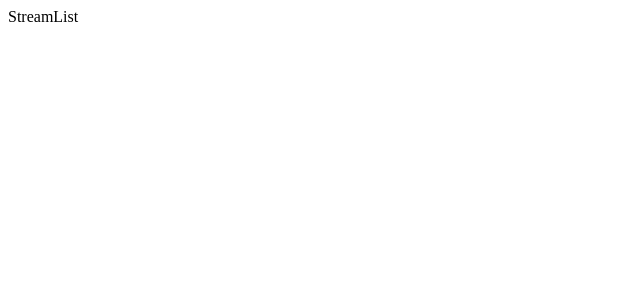
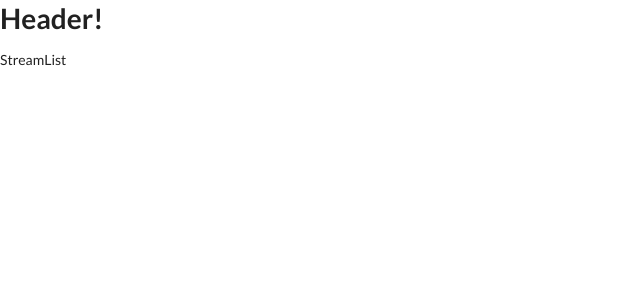
Before and after one commit to Chul0/twitch, a React (Create React App) app in the folder client/: page / in a window 1280 px wide. Shown: the top 300 px of the page, without its empty margins (0-640 px from the left). Built offline with nearby package versions, Linux system fonts and the light colour scheme.

Commit message:
semantic ui setup

```diff
--- a/client/public/index.html
+++ b/client/public/index.html
@@ -3,6 +3,7 @@
   <head>
     <meta charset="utf-8" />
     <link rel="icon" href="%PUBLIC_URL%/favicon.ico" />
+    <link rel="stylesheet" href="https://cdnjs.cloudflare.com/ajax/libs/semantic-ui/2.4.1/semantic.min.css" />
     <meta name="viewport" content="width=device-width, initial-scale=1" />
     <meta name="theme-color" content="#000000" />
     <meta
--- a/client/src/components/App.js
+++ b/client/src/components/App.js
@@ -9,6 +9,7 @@ import StreamList from './streams/StreamList';
 const App = () => {
     return (
         <div>
+            <h1>Header!</h1>
             <BrowserRouter>
                 <div>
                    <Route path="/" exact component={StreamList} />
@@ -16,7 +17,6 @@ const App = () => {
                    <Route path="/streams/edit" component={StreamEdit} />
                    <Route path="/streams/delete" component={StreamDelete} />
                    <Route path="/streams/show" component={StreamShow} />
-
                 </div>
             </BrowserRouter>
         </div>
```
